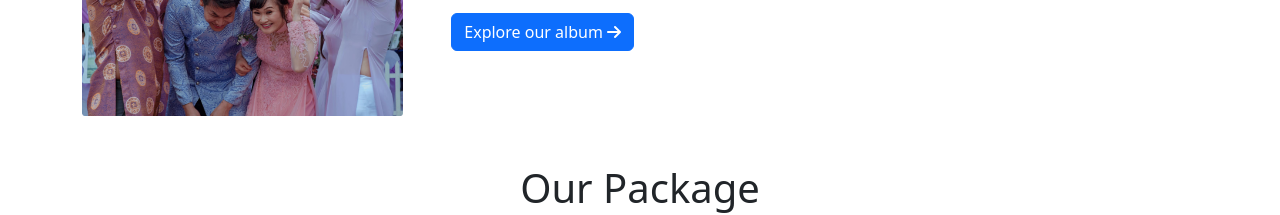
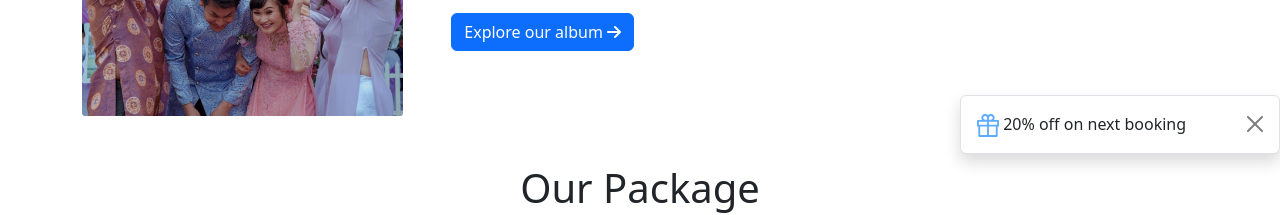
Before and after one commit to sowmik-sec/community-center, a plain HTML site: page index.html in a window 1280 px wide. Shown: the part 753-968 px from the top of the page. Drawn offline with nearby package versions, Linux system fonts and the light colour scheme.

Commit message:
alert added

```diff
--- a/index.html
+++ b/index.html
@@ -15,6 +15,7 @@
       src="https://kit.fontawesome.com/a044e4ebee.js"
       crossorigin="anonymous"
     ></script>
+    <link rel="stylesheet" href="styles.css" />
   </head>
   <body>
     <header>
@@ -129,11 +130,25 @@
           </div>
           <div class="">
             <h2>Every moment is Precious</h2>
+
             <p>
               Amet minim mollit non deserunt ullamco est sit aliqua dolor do
               amet sint. Velit officia consequat duis enim velit mollit.
               Exercitation veniam consequat sunt nostrud amet.
             </p>
+            <div
+              class="alert position-absolute end-0 top-100 mt-5 z-5 bg-white shadow border border-start alert-dismissible fade show w-25"
+              role="alert"
+            >
+              <img class="img-fluid" src="icons/Vector.svg" alt="" />
+              20% off on next booking
+              <button
+                type="button"
+                class="btn-close"
+                data-bs-dismiss="alert"
+                aria-label="Close"
+              ></button>
+            </div>
             <button class="btn btn-primary">
               Explore our album <i class="fa-solid fa-arrow-right"></i>
             </button>
```
Also changed, not shown: styles.css (added).
